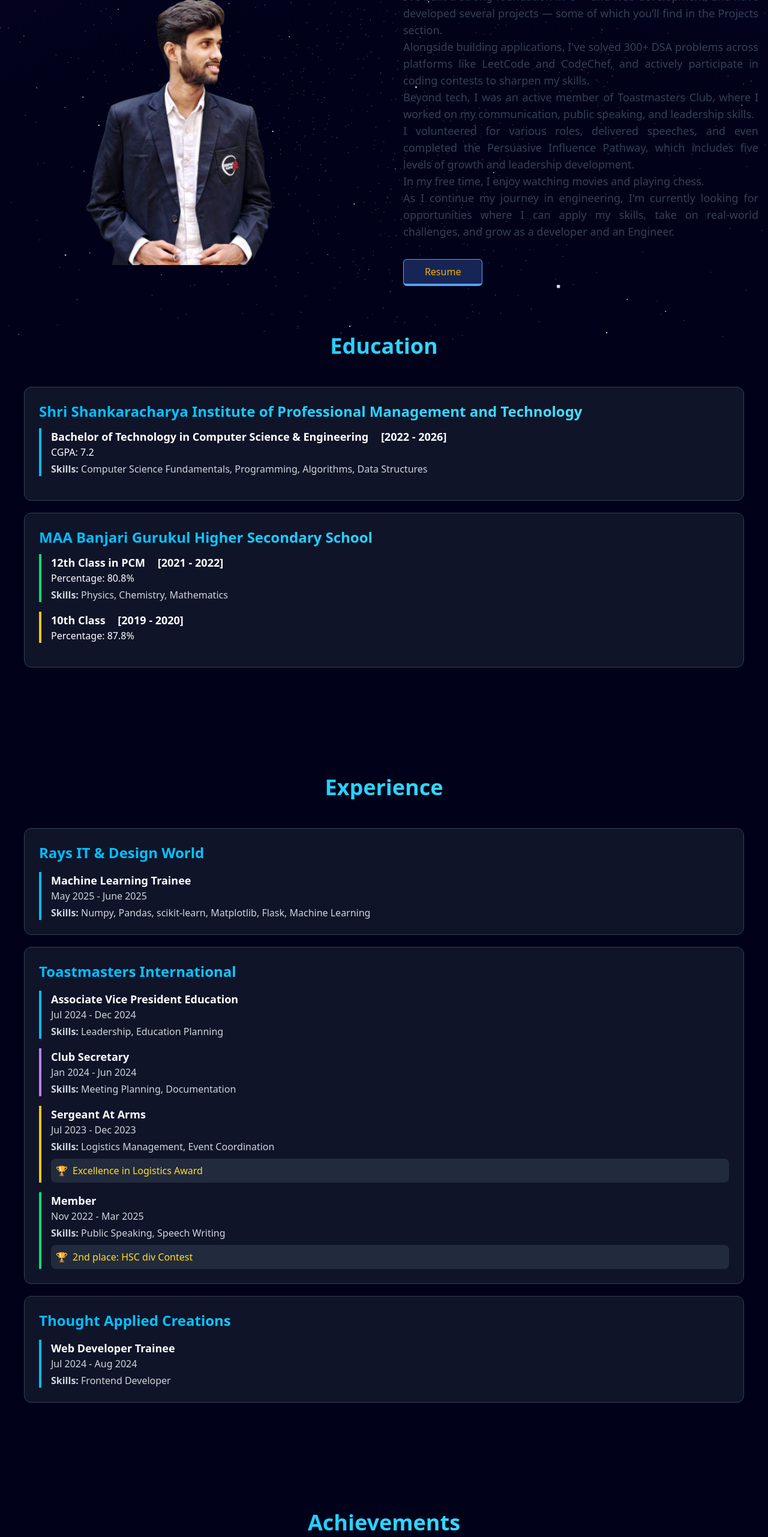
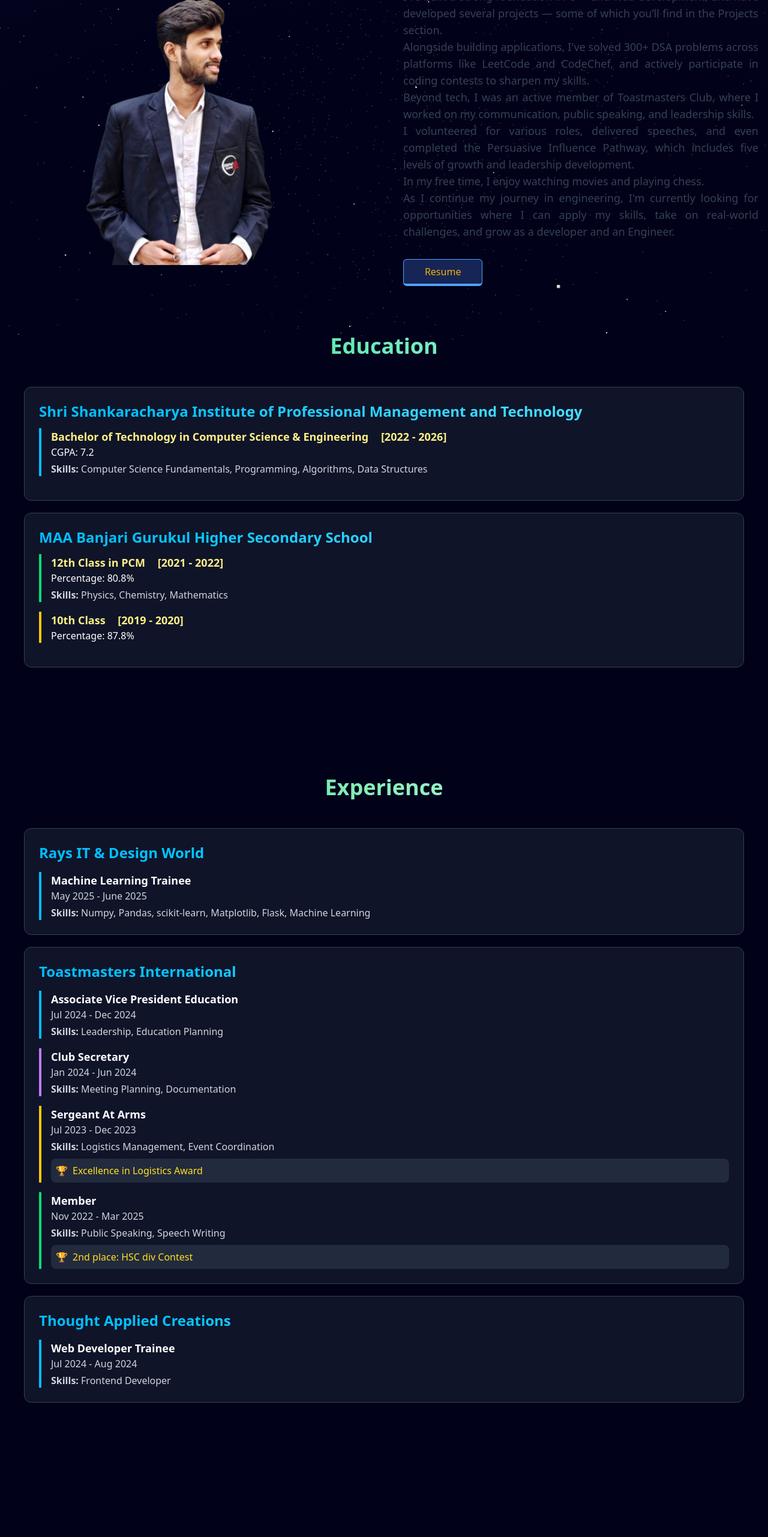
Before and after one commit to JAIKUMAR07/JAIKUMAR_DEWANGAN, a React (Vite) app: page /about in a window 1280 px wide. Shown: the part 234-2797 px from the top of the page at 60% size. Built offline with nearby package versions, Linux system fonts and the light colour scheme.

Commit message:
colors added

```diff
--- a/src/components/aboutPage/AchievementsSection.jsx
+++ b/src/components/aboutPage/AchievementsSection.jsx
@@ -168,7 +168,7 @@ const AchievementsSection = () => {
           initial={{ opacity: 0, y: 30 }}
           animate={inView ? { opacity: 1, y: 0 } : {}}
           transition={{ duration: 0.6, type: "spring" }}
-          className="text-3xl md:text-4xl font-black text-center mb-8 md:mb-12 bg-gradient-to-r from-sky-400 to-cyan-300 text-transparent bg-clip-text"
+          className="text-3xl md:text-4xl font-black text-center mb-8 md:mb-12 bg-gradient-to-rfrom-green-400 to-cyan-100 text-transparent bg-clip-text"
         >
           Achievements
         </motion.h2>
--- a/src/components/aboutPage/EducationSection.jsx
+++ b/src/components/aboutPage/EducationSection.jsx
@@ -123,7 +123,7 @@ const EducationCard = ({ education, index }) => {
                 <motion.p
                   animate={inView ? { x: [0, 5, 0] } : {}}
                   transition={{ delay: idx * 0.1 + 0.5 }}
-                  className="text-base md:text-lg font-semibold"
+                  className="text-base md:text-lg font-semibold text-yellow-200   "
                 >
                   {deg.degree} <span className="mx-2"></span>[{deg.duration}]
                 </motion.p>
@@ -219,7 +219,7 @@ const EducationSection = () => {
           initial="hidden"
           animate={inView ? "visible" : "hidden"}
           variants={titleVariants}
-          className="text-3xl md:text-4xl font-black text-center mb-8 md:mb-12 bg-gradient-to-r from-sky-400 to-cyan-300 text-transparent bg-clip-text"
+          className="text-3xl md:text-4xl font-black text-center mb-8 md:mb-12 bg-gradient-to-r from-green-400 to-cyan-200 text-transparent bg-clip-text"
         >
           Education
         </motion.h2>
--- a/src/components/aboutPage/ExperiencesSection.jsx
+++ b/src/components/aboutPage/ExperiencesSection.jsx
@@ -234,7 +234,7 @@ const ExperiencesSection = () => {
           initial="hidden"
           animate={inView ? "visible" : "hidden"}
           variants={titleVariants}
-          className="text-3xl md:text-4xl font-black text-center mb-8 md:mb-12 bg-gradient-to-r from-sky-400 to-cyan-300 text-transparent bg-clip-text"
+          className="text-3xl md:text-4xl font-black text-center mb-8 md:mb-12 bg-gradient-to-r from-green-400 to-cyan-100 text-transparent bg-clip-text"
         >
           Experience
         </motion.h2>
--- a/src/components/aboutPage/IntroSection.jsx
+++ b/src/components/aboutPage/IntroSection.jsx
@@ -46,7 +46,7 @@ const IntroSection = () => {
             </p>
             <div className="flex flex-col space-y-4 sm:flex-row sm:space-y-0">
               <a href="https://docs.google.com/document/d/1SXx2gTZw1IOumGC1lb18513cEZAe9fohfjLTmvYqiZc/edit?usp=drivesdk">
-                <button class="bg-blue-950  w-[140%]   text-yellow-500 border border-blue-400 border-b-4 font-medium overflow-hidden relative px-4 py-2 rounded-md hover:brightness-150 hover:border-t-4 hover:border-b active:opacity-75 outline-none duration-300 group">
+                <button class="bg-blue-950  lg:w-[140%]   text-yellow-500 border border-blue-400 border-b-4 font-medium overflow-hidden relative px-4 py-2 rounded-md hover:brightness-150 hover:border-t-4 hover:border-b active:opacity-75 outline-none duration-300 group">
                   <span class="bg-blue-400 font-extrabold shadow-blue-400 absolute -top-[150%] left-0 inline-flex w-80 h-[5px] rounded-md opacity-50 group-hover:top-[150%] duration-500 shadow-[0_0_10px_10px_rgba(0,0,0,0.3)]"></span>
                   Resume
                 </button>
--- a/src/components/homePage/aboutSection/Aboutpage.jsx
+++ b/src/components/homePage/aboutSection/Aboutpage.jsx
@@ -5,26 +5,26 @@ const Aboutpage = () => {
   return (
     <>
       <section>
-        <div class="py-10 px-4 mx-auto max-h-screen max-w-screen-xl lg:py-16 grid lg:grid-cols-2 gap-8 lg:gap-16 ">
-          <div className="py-10">
+        <div className="py-10 px-4 mx-auto max-h-screen max-w-screen-xl lg:py-16 grid lg:grid-cols-2 gap-8 lg:gap-16 ">
+          <div className="py-10 hidden md:block">
             <Profile_card />
           </div>
-          <div class="flex flex-col justify-center">
-            <h1 class="mb-4  font-extrabold tracking-tight leading-none text-gray-900  transform transition-transform duration-300   text-3xl lg:text-4xl dark:text-white">
+          <div className="flex flex-col justify-center">
+            <h1 className="mb-4 font-extrabold tracking-tight leading-none text-gray-900 transform transition-transform duration-300 text-3xl lg:text-4xl dark:text-white">
               3rd Year CSE Student
             </h1>
-            <p class="mb-8  text-justify  font-normal text-gray-700 lg:text-xl dark:text-gray-400">
+            <p className="mb-8 text-justify font-normal text-gray-700 lg:text-xl dark:text-gray-400">
               I enjoy problem-solving and learning new skills that help me grow
-              as an engineer. I’ve built a strong foundation in web development
+              as an engineer. I've built a strong foundation in web development
               and C++ . Created several web applications, and worked on data
               structure & algorithm challenges. I'm excited to apply my skills
               to real-world projects and am currently seeking opportunities to
               learn, grow, and contribute as a developer.
             </p>
-            <div class="flex   flex-col space-y-4 sm:flex-row sm:space-y-0">
+            <div className="flex flex-col space-y-4 sm:flex-row sm:space-y-0">
               <a href="https://docs.google.com/document/d/1SXx2gTZw1IOumGC1lb18513cEZAe9fohfjLTmvYqiZc/edit?usp=drivesdk">
-                <button class="bg-blue-950  w-[140%] text-yellow-500 border border-blue-400 border-b-4 font-medium overflow-hidden relative px-4 py-2 rounded-md hover:brightness-150 hover:border-t-4 hover:border-b active:opacity-75 outline-none duration-300 group">
-                  <span class="bg-blue-400 shadow-blue-400 absolute -top-[150%] left-0 inline-flex w-80 h-[5px] rounded-md opacity-50 group-hover:top-[150%] duration-500 shadow-[0_0_10px_10px_rgba(0,0,0,0.3)]"></span>
+                <button className="bg-blue-950 lg:w-[140%] text-yellow-500 border border-blue-400 border-b-4 font-medium overflow-hidden relative px-4 py-2 rounded-md hover:brightness-150 hover:border-t-4 hover:border-b active:opacity-75 outline-none duration-300 group">
+                  <span className="bg-blue-400 shadow-blue-400 absolute -top-[150%] left-0 inline-flex w-80 h-[5px] rounded-md opacity-50 group-hover:top-[150%] duration-500 shadow-[0_0_10px_10px_rgba(0,0,0,0.3)]"></span>
                   Resume
                 </button>
               </a>
```
